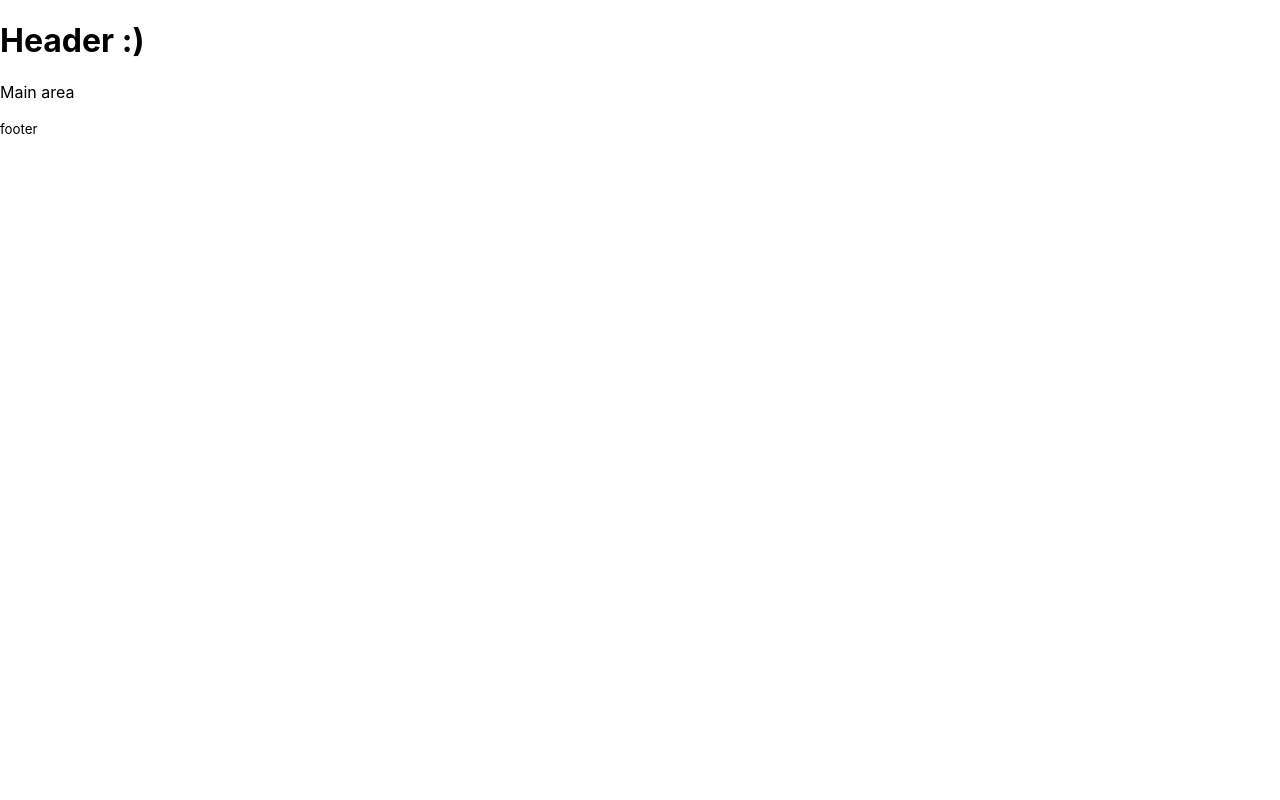
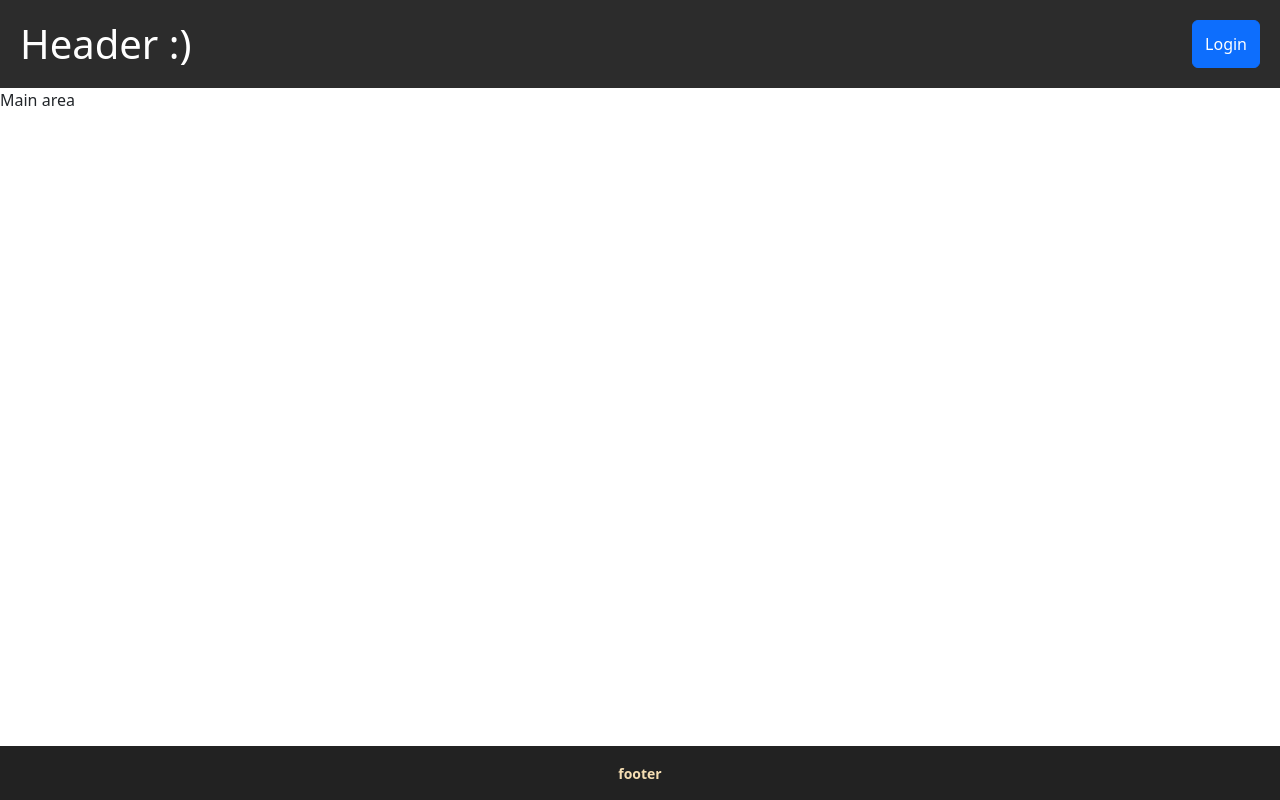
Before and after one commit to JoshThorntonDev/a1-3786643-3785167, a React (Create React App) app: page / in a window 1280 px wide. Built offline with nearby package versions, Linux system fonts and the light colour scheme.

Commit message:
Apply basic styling to components

```diff
--- a/src/App.js
+++ b/src/App.js
@@ -1,4 +1,5 @@
 import "./App.css";
+import 'bootstrap/dist/css/bootstrap.min.css';
 import Header from "./components/Header.js";
 import Footer from "./components/Footer.js";
 
--- /dev/null
+++ b/src/components/Footer.css
@@ -0,0 +1,12 @@
+.footer {
+    background-color: #222;
+    color:wheat;
+    padding:15px;
+    font-weight: bold;
+    text-align: center;
+    position:fixed;
+    bottom:0;
+    left:0;
+    right:0;
+
+}
--- a/src/components/Footer.js
+++ b/src/components/Footer.js
@@ -1,6 +1,8 @@
+import './Footer.css'
+
 function Footer() {
   return (
-    <div>
+    <div className='footer'>
       <small>footer</small>
     </div>
   );
--- /dev/null
+++ b/src/components/Header.css
@@ -0,0 +1,13 @@
+.header {
+    background-color: rgb(44, 44, 44);
+    color:white;
+    padding:20px;
+
+
+    display:flex;
+    flex-direction: row;
+    justify-content: space-between;
+}
+.header h1 {
+    margin:0
+}
--- a/src/components/Header.js
+++ b/src/components/Header.js
@@ -1,7 +1,12 @@
+import './Header.css'
+import Button from 'react-bootstrap/Button';
+
 function Header() {
   return (
-    <div>
+    <div className='header'>
       <h1>Header :)</h1>
+
+      <Button variant="primary">Login</Button>
     </div>
   );
 }
```
